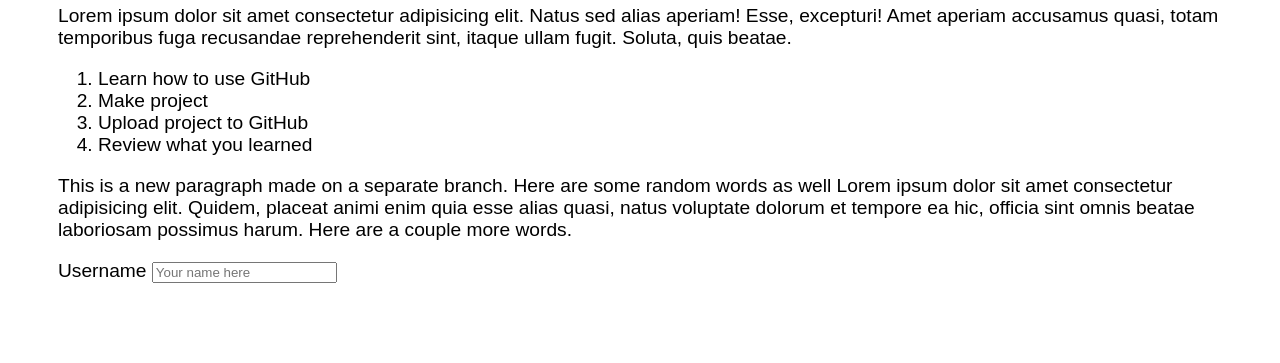
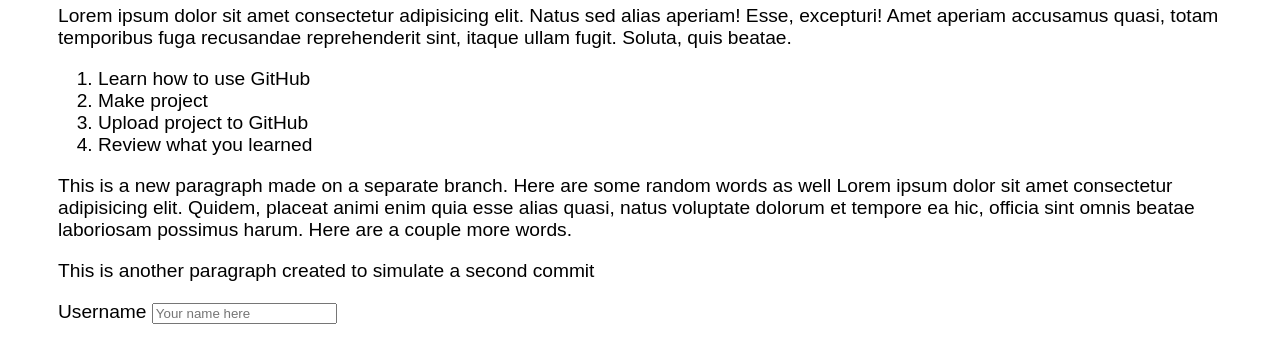
Before and after one commit to Victor-Nyagudi/github-upload, a plain HTML site: page index.html in a window 1280 px wide. Shown: the part 115-478 px from the top of the page. Drawn offline with Linux system fonts and the light colour scheme.

Commit message:
Add another change to simulate another commit

```diff
--- a/index.html
+++ b/index.html
@@ -30,6 +30,8 @@
             Here are a couple more words.
         </p>
 
+        <p>This is another paragraph created to simulate a second commit</p>
+
         <div>
             <form>
                 <label for="username">Username</label>
```
